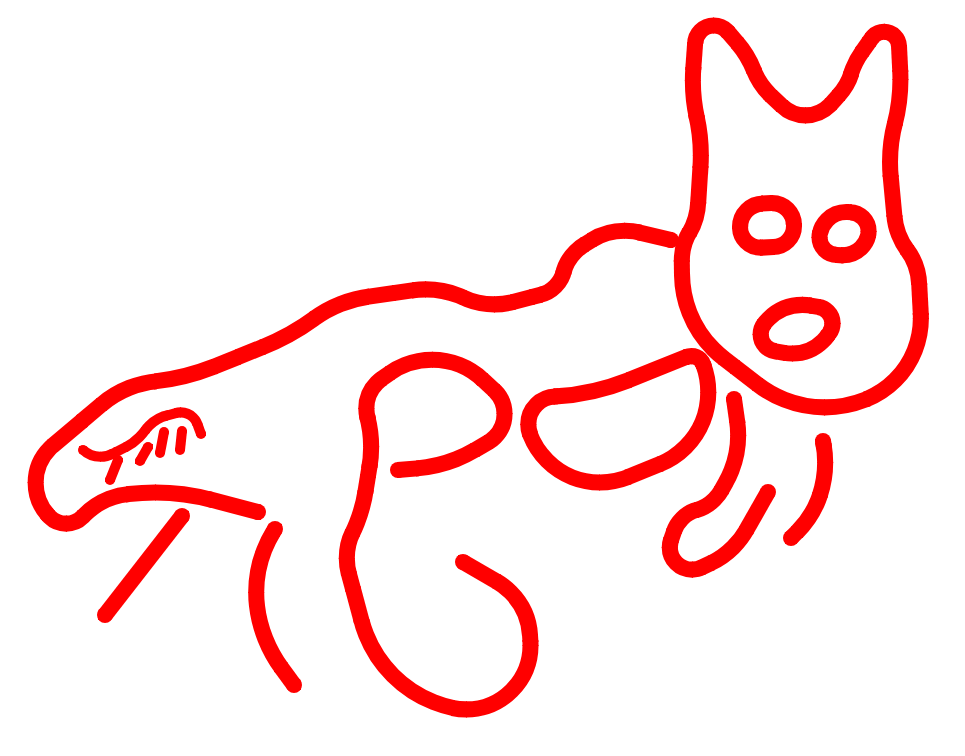
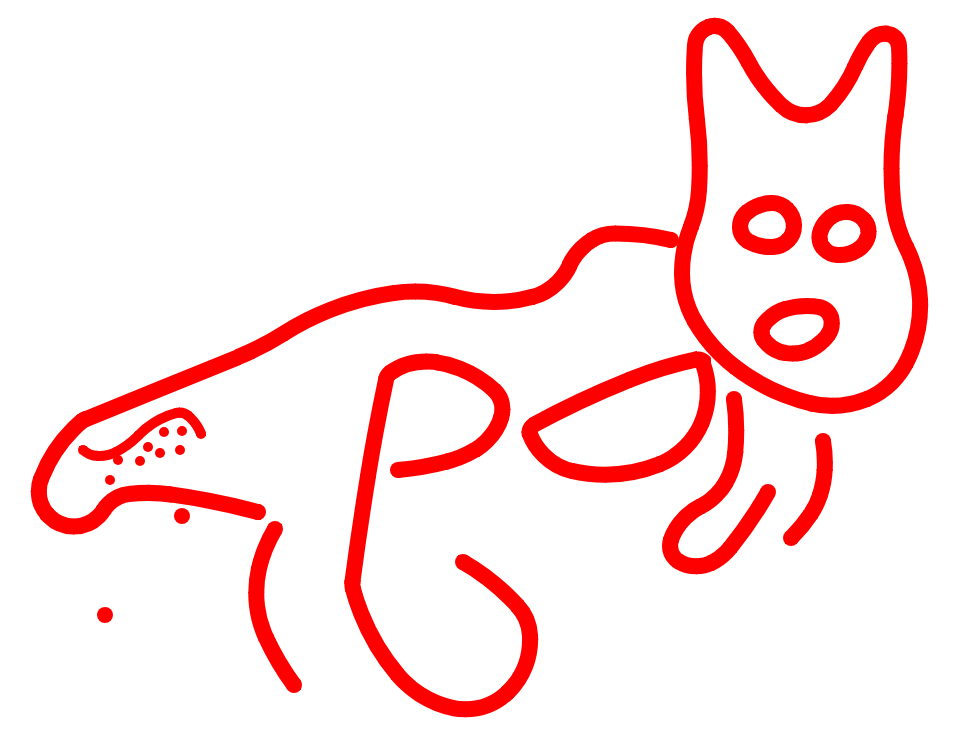
Before and after one commit to tompng/nazca_cat, a plain HTML site: page index.html in a window 1280 px wide. Shown: the whole page, without its empty margins (0-965 px from the left). Drawn offline with Linux system fonts and the light colour scheme.

Commit message:
manual merge curve2arcarc

```diff
--- a/index.html
+++ b/index.html
@@ -35,6 +35,101 @@ function splitCircle({ x, y, r, thStart, thEnd }) {
     thStart = t2
   }
   return circles
+}
+function curveToArcs(p1, p2) {
+  const th = Math.atan2(p2.y - p1.y, p2.x - p1.x)
+  const cos = Math.cos(th)
+  const sin = Math.sin(th)
+  const cos1 = Math.cos(p1.th)
+  const sin1 = Math.sin(p1.th)
+  const cos2 = Math.cos(p2.th)
+  const sin2 = Math.sin(p2.th)
+  const length = Math.hypot(p2.x - p1.x, p2.y - p1.y)
+  const middle = { x: (p1.x + p2.x) / 2, y: (p1.y + p2.y) / 2 }
+
+  const s1 = Math.sin(p1.th - th)
+  const c1 = Math.cos(p1.th - th)
+  const s2 = Math.sin(p2.th - th)
+  const c2 = Math.cos(p2.th - th)
+  if (s1 * s2 < 0) {
+    // r1*s1+r2*(-s2)=length
+    // r1*(1-c1)=r2*(1-c2)
+    // a+b=length
+    // a*x=b*y
+    const a = s2 * (1 - c1)
+    const b = -s1 * (1 - c2)
+    const r1 = length * b / (a + b) / s1
+    const r2 = -length * a / (a + b) / s2
+    console.log(r1, r2)
+    return [
+      {
+        x: p1.x + r1 * sin1,
+        y: p1.y - r1 * cos1,
+        r: Math.abs(r1),
+        ...(
+          r1 > 0 ? {
+            thStart: th + Math.PI / 2,
+            thEnd: th + Math.PI / 2 + normalizeRadian(p1.th - th)
+          } : {
+            thStart: p1.th - Math.PI / 2,
+            thEnd: p1.th - Math.PI / 2 + normalizeRadian(th - p1.th)
+          }
+        )
+      },
+      {
+        x: p2.x + r2 * sin2,
+        y: p2.y - r2 * cos2,
+        r: Math.abs(r2),
+        ...(
+          r2 > 0 ? {
+            thStart: p2.th + Math.PI / 2,
+            thEnd: p2.th + Math.PI / 2 + normalizeRadian(th - p2.th)
+          } : {
+            thStart: th - Math.PI / 2,
+            thEnd: th - Math.PI / 2 + normalizeRadian(p2.th - th)
+          }
+        )
+      }
+    ]
+  }
+  // |(p1+v1*r1)-(p2-v2*r2)|=2*r
+  // a*r*r+b*r+c=0
+  const a = 4 - (cos1 + cos2) ** 2 - (sin1 + sin2) ** 2
+  const b = 2 * ((p2.x - p1.x) * (sin1 + sin2) - (p2.y - p1.y) * (cos1 + cos2))
+  const c = -(length ** 2)
+  const ra = b / a / 2
+  const rb = Math.sqrt(b * b - 4 * a * c) / a / 2
+  const r = Math.abs(a) < 1e-8 ? c / b : ra > 0 ? ra - rb : ra + rb
+  const circle1 = { x: p1.x - r * sin1, y: p1.y + r * cos1, r: Math.abs(r) }
+  const circle2 = { x: p2.x + r * sin2, y: p2.y - r * cos2, r: Math.abs(r) }
+  const th2 = Math.atan2(circle2.y - circle1.y, circle2.x - circle1.x)
+  console.log(circle1, circle2, r)
+  return [
+    {
+      ...circle1,
+      ...(
+        r > 0 ? {
+          thStart: p1.th - Math.PI / 2,
+          thEnd: p1.th - Math.PI / 2 + normalizeRadian(th2 - p1.th + Math.PI / 2, 0 * Math.PI),
+        } : {
+          thStart: p1.th + Math.PI / 2,
+          thEnd: p1.th + Math.PI / 2 + normalizeRadian(th2 - p1.th - Math.PI / 2, -1 * Math.PI),
+        }
+      ),
+    },
+    {
+      ...circle2,
+      ...(
+        r > 0 ? {
+          thStart: p2.th + Math.PI / 2,
+          thEnd: p2.th + Math.PI / 2 + normalizeRadian(th2 - p2.th + Math.PI / 2, 0 * Math.PI)
+        } : {
+          thStart: th2 - Math.PI,
+          thEnd: th2 - Math.PI + normalizeRadian(p2.th - th2 + Math.PI / 2, 0 * Math.PI)
+        }
+      ),
+    }
+  ]
 }
 function curveToSegments(p1, p2, recursive = true) {
   const cos1 = Math.cos(p1.th)
@@ -183,10 +278,8 @@ function addPath(points, w, closed = false) {
   for (let i = 0; i < size - (closed ? 0 : 1); i++) {
     const a = pointsWithTheta[i]
     const b = pointsWithTheta[(i + 1) % size]
-    const [lines, circles] = curveToSegments(a, b)
-    console.log(a, b, circles, lines)
-    circles.forEach(c => addArc(c, w))
-    lines.forEach(l => addLine(l, w)) // TODO: line merge
+    const circles = curveToArcs(a, b)
+    circles.forEach(c => splitCircle(c).forEach(c => addArc(c, w)))
   }
   if (!closed) {
     addLineCap(points[0], w)
```
